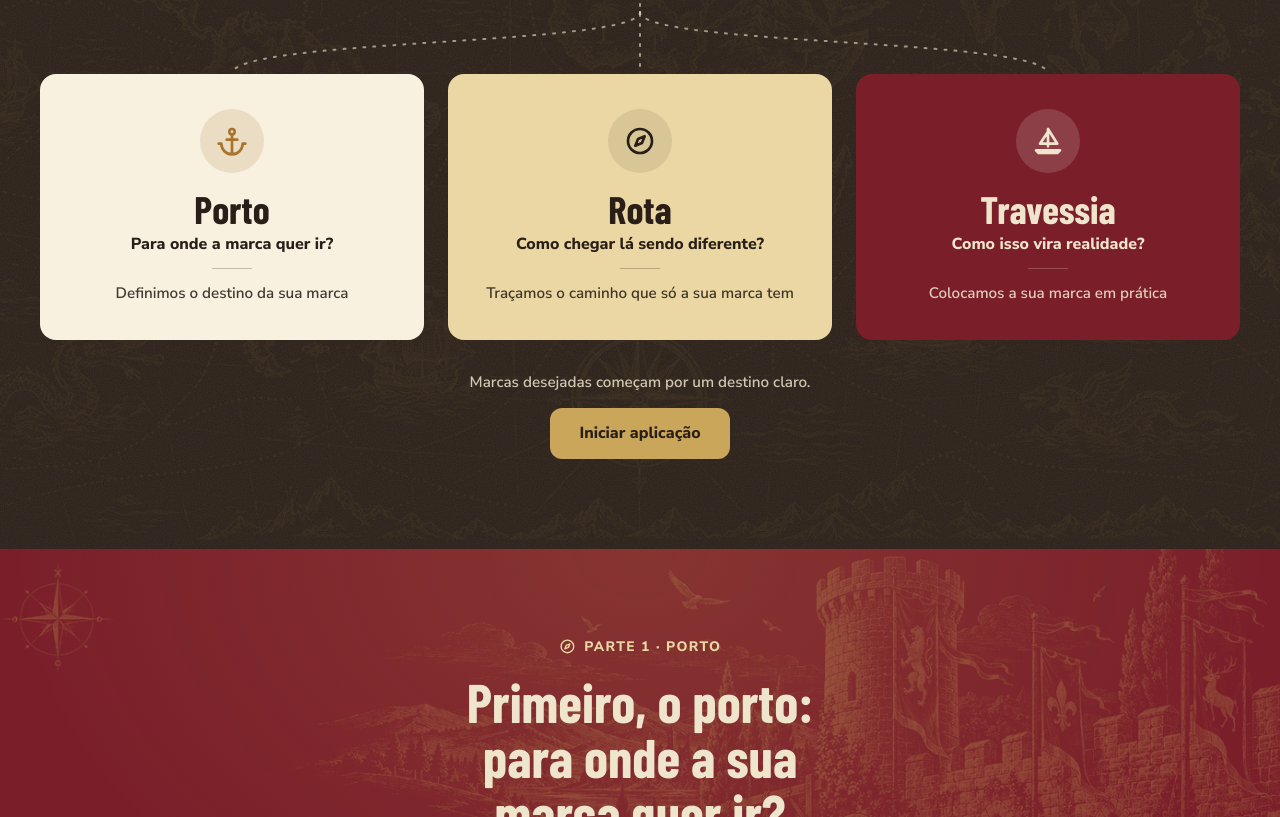
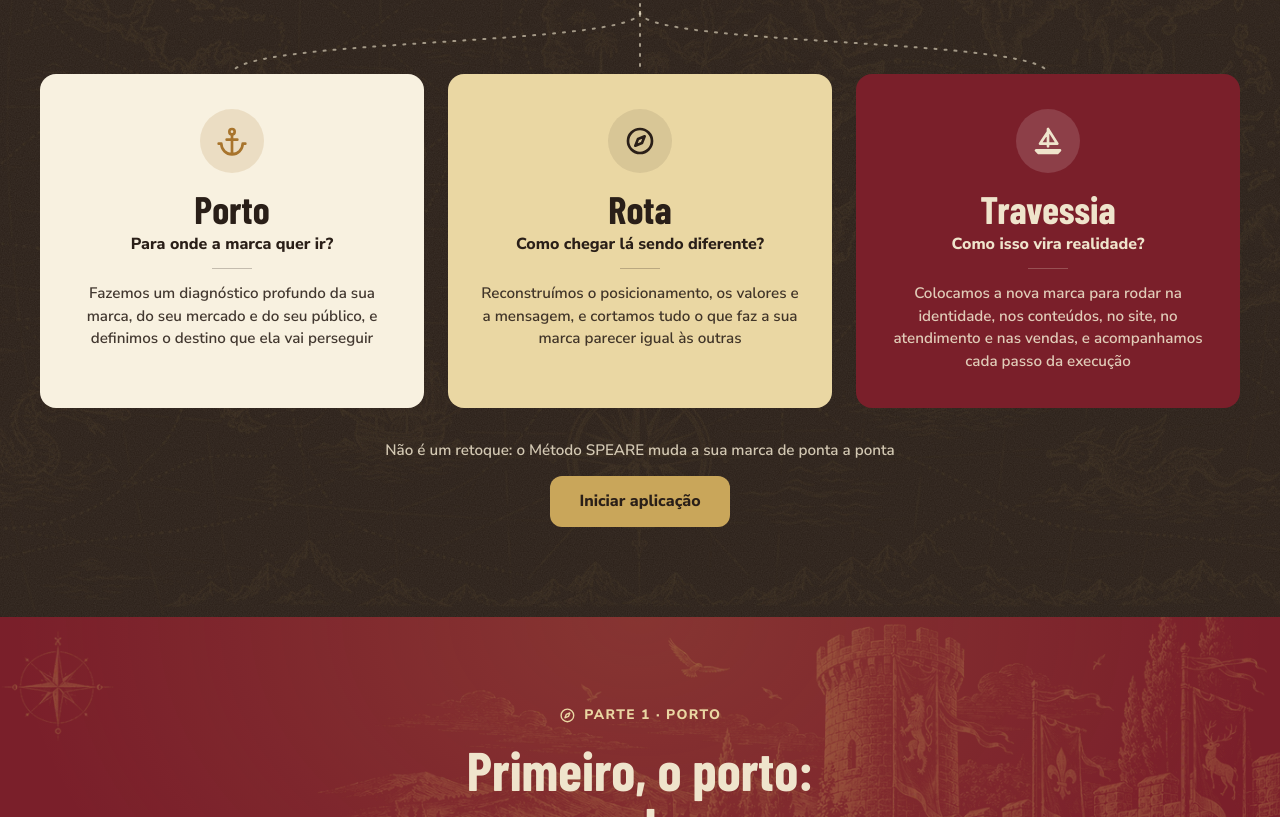
Before and after one commit to Viniwayne69/markway, a Next.js app: page / in a window 1280 px wide. Shown: the part 1210-2027 px from the top of the page. Built offline with nearby package versions, Linux system fonts and the light colour scheme; a web font is replaced by a local one.

Commit message:
Copy mais direta nos cards do serviço: o método muda a marca de ponta a ponta
Co-Authored-By: Claude Sonnet 5.5 <noreply@anthropic.com>
Claude-Session: https://claude.ai/code/session_018ckGgeLrJeXv2UHJFd83h8

```diff
--- a/src/components/SolutionsSection.tsx
+++ b/src/components/SolutionsSection.tsx
@@ -47,7 +47,7 @@ export function SolutionsSection() {
         </div>
 
         <div className="solutions-foot" data-reveal>
-          <p>Marcas desejadas começam por um destino claro.</p>
+          <p>Não é um retoque: o Método SPEARE muda a sua marca de ponta a ponta</p>
           <a className="btn" href={applyUrl} target="_blank" rel="noopener noreferrer">
             Iniciar aplicação
           </a>
--- a/src/data/site.ts
+++ b/src/data/site.ts
@@ -42,21 +42,21 @@ export const solutions = [
     key: "porto",
     title: "Porto",
     subtitle: "Para onde a marca quer ir?",
-    text: "Definimos o destino da sua marca",
+    text: "Fazemos um diagnóstico profundo da sua marca, do seu mercado e do seu público, e definimos o destino que ela vai perseguir",
     tone: "cream"
   },
   {
     key: "rota",
     title: "Rota",
     subtitle: "Como chegar lá sendo diferente?",
-    text: "Traçamos o caminho que só a sua marca tem",
+    text: "Reconstruímos o posicionamento, os valores e a mensagem, e cortamos tudo o que faz a sua marca parecer igual às outras",
     tone: "yellow"
   },
   {
     key: "travessia",
     title: "Travessia",
     subtitle: "Como isso vira realidade?",
-    text: "Colocamos a sua marca em prática",
+    text: "Colocamos a nova marca para rodar na identidade, nos conteúdos, no site, no atendimento e nas vendas, e acompanhamos cada passo da execução",
     tone: "red"
   }
 ];
```
